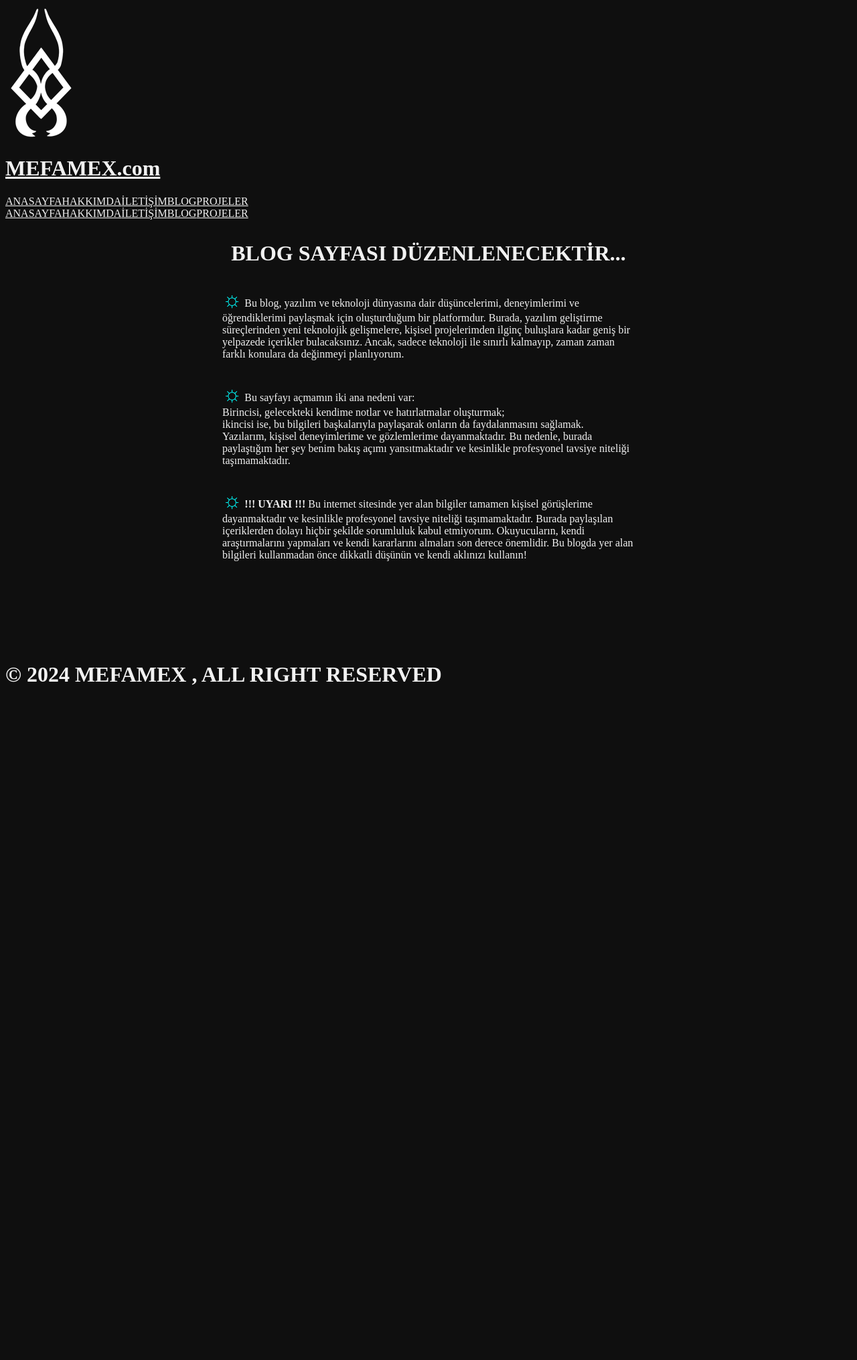
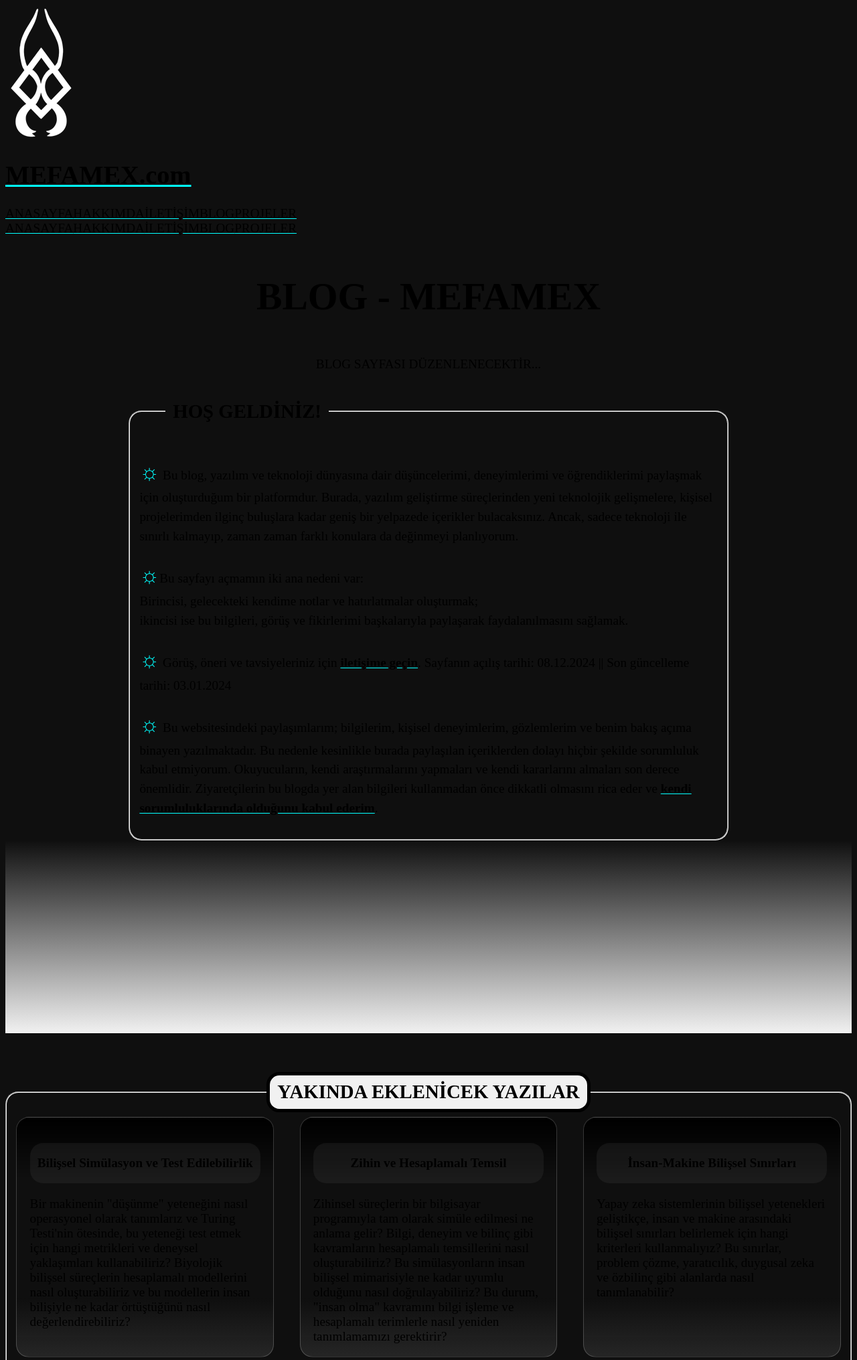
Before and after one commit to Mefamex/mfmx-1, a PHP site: page /blog/index.html in a window 1280 px wide. Shown: the top 2031 px of the page at 67% size. Before the commit the page ends 1023 px from the top, so only its background shows below. Run offline with PHP 8.4, Linux system fonts and the light colour scheme.

Commit message:
BLOG-ANASAYFA-yakında eklenicek kısmı eklendi

```diff
--- a/blog/index.html
+++ b/blog/index.html
@@ -44,9 +44,9 @@
         <meta property="og:url" content="https://mefamex.com/blog/" />
         <meta property="og:type" content="website" />
         <meta property="og:site_name" content="Mefamex" />
-        <meta property="og:date" content="2024-11-11T02:00:00Z" />
+        <meta property="og:date" content="2024-01-03T02:00:00Z" />
         <meta property="og:locale" content="tr_TR" />
-        <meta property="article:modified_time" content="2024-11-11T02:00:00Z" />
+        <meta property="article:modified_time" content="2024-01-03T02:00:00Z" />
 
         <!-- Twitter Meta Etiketleri -->
         <meta name="twitter:card" content="summary_large_image" />
@@ -57,24 +57,84 @@
         <meta name="twitter:image" content="https://mefamex.com/src/assets/images/mfmx/mfmx-144.png" />
         <meta name="twitter:url" content="https://mefamex.com/blog/" />
         <meta name="twitter:type" content="website" />
-        <meta name="twitter:date" content="2024-11-11T02:00:00Z" />
+        <meta name="twitter:date" content="2024-01-03T02:00:00Z" />
     </head>
 
     <body>
-        <main>
-            <h1>BLOG SAYFASI DÜZENLENECEKTİR...</h1>
-            <p>
-                Bu blog, yazılım ve teknoloji dünyasına dair düşüncelerimi, deneyimlerimi ve öğrendiklerimi paylaşmak için oluşturduğum bir platformdur. Burada, yazılım geliştirme süreçlerinden yeni teknolojik gelişmelere, kişisel projelerimden ilginç buluşlara kadar geniş bir yelpazede içerikler
-                bulacaksınız. Ancak, sadece teknoloji ile sınırlı kalmayıp, zaman zaman farklı konulara da değinmeyi planlıyorum.
-            </p>
-            <p>
-                Bu sayfayı açmamın iki ana nedeni var: <br />Birincisi, gelecekteki kendime notlar ve hatırlatmalar oluşturmak; <br />ikincisi ise, bu bilgileri başkalarıyla paylaşarak onların da faydalanmasını sağlamak. <br />Yazılarım, kişisel deneyimlerime ve gözlemlerime dayanmaktadır. Bu
-                nedenle, burada paylaştığım her şey benim bakış açımı yansıtmaktadır ve kesinlikle profesyonel tavsiye niteliği taşımamaktadır.
-            </p>
-            <p>
-                <b>!!! UYARI !!! </b>Bu internet sitesinde yer alan bilgiler tamamen kişisel görüşlerime dayanmaktadır ve kesinlikle profesyonel tavsiye niteliği taşımamaktadır. Burada paylaşılan içeriklerden dolayı hiçbir şekilde sorumluluk kabul etmiyorum. Okuyucuların, kendi araştırmalarını
-                yapmaları ve kendi kararlarını almaları son derece önemlidir. Bu blogda yer alan bilgileri kullanmadan önce dikkatli düşünün ve kendi aklınızı kullanın!
-            </p>
+        <main id="main" name="main">
+            <div id="head">
+                <h1>BLOG - MEFAMEX</h1>
+                <p>BLOG SAYFASI DÜZENLENECEKTİR...</p>
+            </div>
+            <fieldset id="wellcome" name="wellcome">
+                <legend><h2>HOŞ GELDİNİZ!</h2></legend>
+                <p>
+                    Bu blog, yazılım ve teknoloji dünyasına dair düşüncelerimi, deneyimlerimi ve öğrendiklerimi paylaşmak için oluşturduğum bir platformdur. Burada, yazılım geliştirme süreçlerinden yeni teknolojik gelişmelere, kişisel projelerimden ilginç buluşlara kadar geniş bir yelpazede
+                    içerikler bulacaksınız. Ancak, sadece teknoloji ile sınırlı kalmayıp, zaman zaman farklı konulara da değinmeyi planlıyorum.
+                </p>
+                <p>Bu sayfayı açmamın iki ana nedeni var: <br />Birincisi, gelecekteki kendime notlar ve hatırlatmalar oluşturmak; <br />ikincisi ise bu bilgileri, görüş ve fikirlerimi başkalarıyla paylaşarak faydalanılmasını sağlamak.</p>
+                <p>
+                    Görüş, öneri ve tavsiyeleriniz için <a href="https://mefamex.com/contact/" title="contact-me" aria-label="contant-me" target="_blank" rel="noopener"><b>iletişime geçin</b></a
+                    >. Sayfanın açılış tarihi: 08.12.2024 || Son güncelleme tarihi: 03.01.2024
+                </p>
+                <p>
+                    Bu websitesindeki paylaşımlarım; bilgilerim, kişisel deneyimlerim, gözlemlerim ve benim bakış açıma binayen yazılmaktadır. Bu nedenle kesinlikle burada paylaşılan içeriklerden dolayı hiçbir şekilde sorumluluk kabul etmiyorum. Okuyucuların, kendi araştırmalarını yapmaları ve kendi
+                    kararlarını almaları son derece önemlidir. Ziyaretçilerin bu blogda yer alan bilgileri kullanmadan önce dikkatli olmasını rica eder ve <a href="https://mefamex.com/about/" title="about-website" aria-label="about-website"><b>kendi sorumluluklarında olduğunu kabul ederim</b></a
+                    >.
+                </p>
+            </fieldset>
+            <div id="gecis">
+                <br />
+            </div>
+            <fieldset id="icerik">
+                <legend><h2>YAKINDA EKLENİCEK YAZILAR</h2></legend>
+                <a>
+                    <b> Bilişsel Simülasyon ve Test Edilebilirlik </b> Bir makinenin "düşünme" yeteneğini nasıl operasyonel olarak tanımlarız ve Turing Testi'nin ötesinde, bu yeteneği test etmek için hangi metrikleri ve deneysel yaklaşımları kullanabiliriz? Biyolojik bilişsel süreçlerin hesaplamalı
+                    modellerini nasıl oluşturabiliriz ve bu modellerin insan bilişiyle ne kadar örtüştüğünü nasıl değerlendirebiliriz?
+                </a>
+                <a>
+                    <b> Zihin ve Hesaplamalı Temsil </b> Zihinsel süreçlerin bir bilgisayar programıyla tam olarak simüle edilmesi ne anlama gelir? Bilgi, deneyim ve bilinç gibi kavramların hesaplamalı temsillerini nasıl oluşturabiliriz? Bu simülasyonların insan bilişsel mimarisiyle ne kadar uyumlu
+                    olduğunu nasıl doğrulayabiliriz? Bu durum, "insan olma" kavramını bilgi işleme ve hesaplamalı terimlerle nasıl yeniden tanımlamamızı gerektirir?
+                </a>
+                <a>
+                    <b> İnsan-Makine Bilişsel Sınırları </b> Yapay zeka sistemlerinin bilişsel yetenekleri geliştikçe, insan ve makine arasındaki bilişsel sınırları belirlemek için hangi kriterleri kullanmalıyız? Bu sınırlar, problem çözme, yaratıcılık, duygusal zeka ve özbilinç gibi alanlarda nasıl
+                    tanımlanabilir?
+                </a>
+                <a>
+                    <b> İş Gücü Piyasası ve Ekonomik Dönüşüm </b> Yapay zekanın otomasyon yoluyla iş piyasasını nasıl etkileyeceğini nicel olarak nasıl tahmin edebiliriz? Hangi becerilerin ve mesleklerin otomasyona karşı daha dirençli olduğunu ve iş gücünün bu değişime uyum sağlaması için hangi
+                    eğitim ve yeniden beceri kazandırma stratejilerinin gerektiğini belirleyebiliriz? Yapay zeka kaynaklı ekonomik eşitsizlikleri azaltmak için hangi politikaları uygulamalıyız?
+                </a>
+                <a>
+                    <b> Algoritmik Karar Verme ve Sorumluluk </b> Otonom sistemlerin (örneğin, otonom araçlar) etik ikilemlerle karşılaştığında nasıl karar vermesi gerektiğini formal olarak nasıl tanımlayabiliriz? Algoritmik önyargıları tespit etmek ve gidermek için hangi teknikleri ve
+                    metodolojileri kullanabiliriz? Bir yapay zeka sisteminin neden olduğu zararlardan kimin sorumlu olduğunu belirlemek için yasal ve etik çerçeveler nasıl oluşturulmalıdır?
+                </a>
+                <a>
+                    <b> Yapay Zeka Silahlanması ve Güvenlik Tehditleri </b> Otonom silah sistemlerinin geliştirilmesi ve yaygınlaştırılmasının uluslararası güvenlik ve istikrar üzerindeki etkilerini nasıl analiz edebiliriz? Bu tür silahların kullanımını kısıtlamak ve insan kontrolünü sağlamak için
+                    hangi uluslararası anlaşmaların ve düzenlemelerin gerekli olduğunu belirleyebiliriz?
+                </a>
+                <a>
+                    <b> Veri Gizliliği, Güvenliği ve Mahremiyet </b> Yapay zeka sistemleri tarafından toplanan ve işlenen büyük miktardaki verinin gizliliğini ve güvenliğini sağlamak için hangi teknik ve organizasyonel önlemleri almalıyız? Kişisel verilerin kullanımıyla ilgili etik ve yasal
+                    çerçeveler nasıl oluşturulmalıdır?
+                </a>
+                <a><b> Yapay Zeka ve Demokrasi </b> Yapay zekanın dezenformasyon, manipülasyon ve kutuplaşma yoluyla demokratik süreçleri nasıl etkileyebileceğini ve bu etkilere karşı hangi önlemleri alabileceğimizi araştırabiliriz.</a>
+                <a><b> Yapay Genel Zeka (AGI) ve Kontrol Problemi </b> AGI'nın olası gelişim yörüngelerini ve bunun insan toplumuna etkilerini nasıl tahmin edebiliriz? Kontrol problemi olarak bilinen, AGI'nın insan değerleriyle uyumlu kalmasını nasıl sağlayabiliriz?</a>
+                <a><b> Süper Yapay Zeka ve Varoluşsal Riskler </b> Süper zeka senaryolarının olasılıklarını ve potansiyel sonuçlarını nasıl değerlendirebiliriz? Bu tür senaryolarla ilişkili varoluşsal riskleri azaltmak için hangi stratejileri geliştirebiliriz?</a>
+                <a>
+                    <b> Algoritma Şeffaflığı ve Açıklanabilirlik </b> Yapay zeka algoritmalarının karar verme süreçlerini daha şeffaf ve anlaşılır hale getirmek için hangi tekniklerini ve metodolojilerini kullanabiliriz? Bu tekniklerin farklı uygulama alanlarındaki etkinliğini nasıl
+                    değerlendirebiliriz?
+                </a>
+                <a> <b> Enerji Verimliliği ve Sürdürülebilirlik </b> Büyük ölçekli yapay zeka modellerinin eğitiminin ve kullanımının çevresel etkilerini nasıl azaltabiliriz? Daha enerji verimli algoritmalar ve donanımlar geliştirmek için hangi araştırma ve geliştirme çabalarına odaklanmalıyız? </a>
+                <a><b> Kuantum Hesaplama ve Yapay Zeka </b> Kuantum bilgisayarların yapay zeka algoritmaları ve uygulamaları üzerindeki potansiyel etkilerini nasıl değerlendirebiliriz? Kuantum yapay zekası alanında hangi araştırma alanları en umut vericidir?</a>
+                <a>
+                    <b> Veri Gizliliği ve Güvenliği için Teknikler </b> Diferansiyel gizlilik, homomorfik şifreleme ve federatif öğrenme gibi gizliliği koruyan teknikleri yapay zeka sistemlerinde nasıl uygulayabiliriz? Bu tekniklerin performans ve doğruluk üzerindeki etkilerini nasıl analiz
+                    edebiliriz?
+                </a>
+                <a><b> Açık Kaynak ve İşbirliği </b> Açık kaynaklı yapay zeka projelerinin ve topluluklarının inovasyonu hızlandırma ve bilgi paylaşımını teşvik etmedeki rolü nedir? Açık kaynak ekosisteminin sürdürülebilirliğini ve güvenliğini nasıl sağlayabiliriz?</a>
+                <a>
+                    <b> Otonom Sistemlerin Güvenliği ve Güvenilirliği </b> Otonom sistemlerin (örneğin, sürücüsüz araçlar, robotlar) güvenliğini ve güvenilirliğini sağlamak için hangi test ve doğrulama metodolojilerini kullanmalıyız? Bu sistemlerin beklenmedik durumlara ve düşmanca saldırılara karşı
+                    direncini nasıl artırabiliriz?
+                </a>
+            </fieldset>
         </main>
 
         <script src="../src/components/importHeaderFooter.js" type="text/javascript" defer></script>
--- a/blog/style.css
+++ b/blog/style.css
@@ -3,7 +3,7 @@
 * MEFAMEX WEBSITE (https://mefamex.com/)
 * Generated by Mefamex
 * Created on : 20.08.2024
-* Last update : 11.11.2024
+* Last update : 03.01.2024
 * Copyright 2024 Mefamex
 * Licensed under MIT (https://linkedin.com/in/Mefamex/)
 */
@@ -13,45 +13,148 @@
     --color-white: rgb(241, 241, 241);
     --color-white-2: rgb(170, 170, 170);
 }
-*{
-    overflow-wrap: break-word;
+* {
+    scroll-behavior: smooth;
     word-wrap: break-word;
-    color: var(--color-white);
+    overflow-wrap: anywhere;
+    box-sizing: border-box;
+    transition: all 100ms ease;
 }
-
-body {
-    /* this styles applied in headerFooterJs
+a {
+    color: inherit;
+    text-decoration-color: aqua;
+}
+fieldset {
+    border-radius: 1em;
+}
+legend {
+    margin-left: 2em;
+    padding-inline: 0.6em;
+}
+ol {
     margin: 0;
     padding: 0;
-    min-height: 100vh;
+}
+.linetab {
+    height: 1em;
+    width: 5em;
     display: flex;
-    flex-direction: column;
-    position: absolute;*/
+}
+body {
     align-items: center;
     background-color: var(--color-bg-main);
-    font-size: 2vh;
+    font-size: 1.2rem;
 }
 main {
-    box-sizing: border-box;
     display: flex;
     flex-direction: column;
     width: 100%;
-    height: 100%;
+    height: auto;
     margin: 0;
-    padding: 1rem;
+    padding: 0 0 10em 0;
     min-height: 80vh;
 }
-main h1 {
+/*
+*
+*
+*/
+
+#head h1 {
     text-align: center;
-    margin-block: 1rem;
+    margin-block: 1em;
+    font-size: 3em;
 }
-main p{
-    max-width: max(500px,50%);
-    justify-self: start;
+#head p {
+    text-align: center;
+}
+/*
+*
+*
+*/
+#wellcome {
+    /*fieldset*/
+    max-width: max(70vw, 600px);
+    justify-self: center;
     align-self: center;
-    &::before{
+}
+#wellcome p {
+    line-height: 1.5;
+    &::before {
         content: " ☼";
-        font-size: 2rem;
+        font-size: 1.7em;
         color: rgb(0, 255, 255);
     }
 }
+
+/*
+*
+*
+*
+*/
+#gecis {
+    display: flex;
+    width: 100%;
+    height: 15em;
+    background-image: linear-gradient(to bottom, rgba(241, 241, 241, 0), var(--color-white));
+}
+/*
+*
+*
+*
+*/
+#icerik {
+    margin-inline: 0; /*2vw*/
+}
+#icerik ul {
+    list-style-type: none;
+    padding: 0;
+    margin: 0;
+}
+#icerik ul li {
+    margin-bottom: 1.5em;
+    line-height: 1.5;
+}
+#icerik ul li b {
+    font-size: 1.2em;
+    color: rgb(232, 213, 255);
+}
+#icerik {
+    margin-top: 3em;
+    display: flex;
+    flex-flow: row wrap;
+    gap: 3em 2em;
+    legend {
+        text-align: center;
+        margin-left: 0;
+        border: 0.3em solid black;
+        border-radius: 1em;
+        background-color: var(--color-white);
+        color: black;
+        h2 {
+            margin-block: 0;
+            padding-block: 0.3em;
+            font-size: 1.5em;
+        }
+    }
+    & > * {
+        flex-basis: 20em;
+        flex-grow: 1;
+        flex-grow: 1;
+    }
+    a {
+        display: flex;
+        flex-direction: column;
+        border: 0.1em solid rgba(255, 255, 255, 0.2);
+        border-radius: 1em;
+        background-image: linear-gradient(to bottom, rgb(0, 0, 0), rgba(241, 241, 241, 0), rgba(241, 241, 241, 0), rgba(241, 241, 241, 0), rgba(241, 241, 241, 0.1));
+        padding: 1em;
+        b {
+            display: block;
+            text-align: center;
+            padding: 1em 0.3em;
+            margin: 1em 0em;
+            background-color: rgba(255, 255, 255, 0.05);
+            border-radius: 1em;
+        }
+    }
+}
--- a/contact/index.html
+++ b/contact/index.html
@@ -80,7 +80,7 @@
 
     <body>
         <main id="main-content">
-            <h1>İletişim | Mefamex</h1>
+            <h1>CONTACT - MEFAMEX</h1>
             <p id="page-description">GitHub, LinkedIn, Instagram ve diğer sosyal medya hesaplarımdan bana ulaşabilir, mail gönderebilir veya iletişim formunu doldurarak mesajını iletebilirsiniz.</p>
             <fieldset>
                 <legend>E-MAIL</legend>
--- a/projects/index.html
+++ b/projects/index.html
@@ -72,7 +72,9 @@
                         Burada sunulan projelerin ve içeriklerin yalnızca eğitim amaçlı olduğunu ve herhangi bir garanti verilmediğini belirtmek isterim. Projelerdeki bilgiler, kişisel çalışmalarım ve mevcut en iyi uygulamalara dayanmaktadır, ancak farklı koşullarda değişiklik gösterebilir. Bu
                         nedenle, kullanıcıların bu bilgileri kendi sorumlulukları altında değerlendirmeleri önemlidir.
                     </p>
-                    <p>Geliştirdiğim projeler hakkında daha fazla bilgi edinmek için lütfen benimle <a href="https://mefamex.com/contact/">iletişime geçin</a>.</p>
+                    <p>
+                        Görüş, öneri ve tavsiyeleriniz için <a href="https://mefamex.com/contact/" title="contact-me" aria-label="contant-me" target="_blank" rel="noopener"><b>iletişime geçin</b>/</a>.
+                    </p>
                     <p>Açılış tarihi: 08.12.2024 || Son güncelleme tarihi: 30.12.2024</p>
                 </section>
                 <section id="yapay_zeka" class="card">
```
